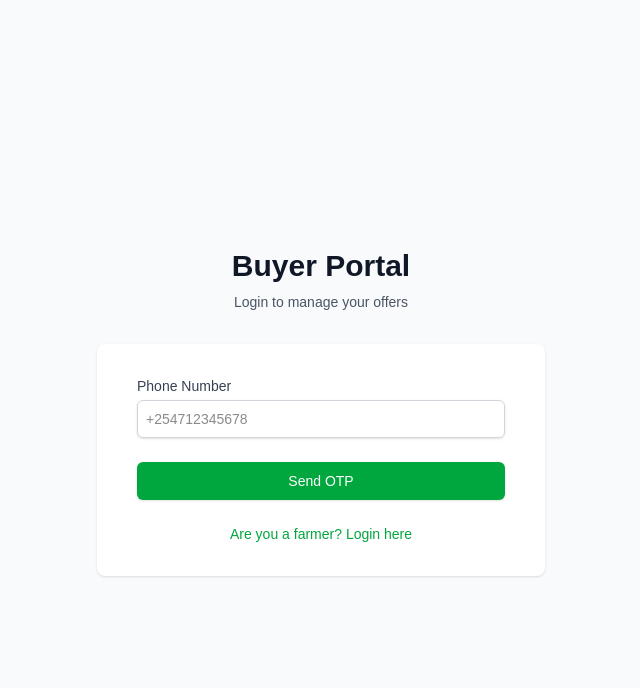
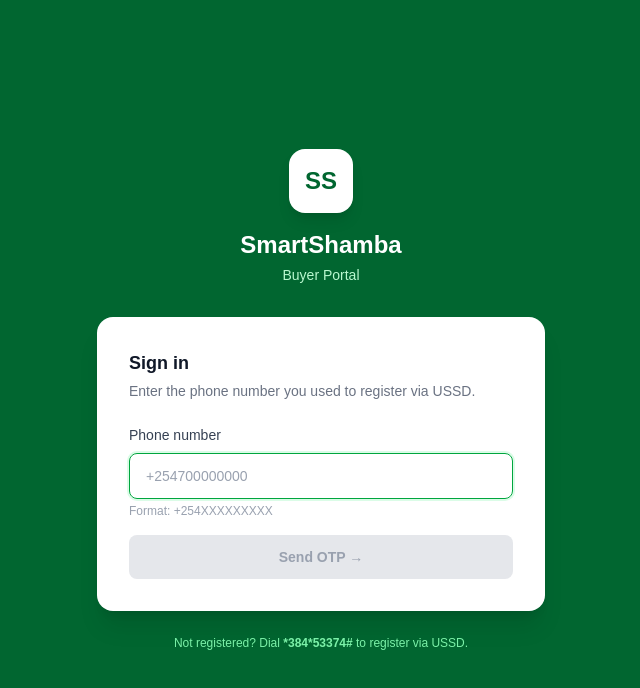
Before and after one commit to N3stah/smartshamba, a Next.js app: page /buyer/login in a window 1280 px wide. Shown: the top 688 px of the page, without its empty margins (319-959 px from the left). Built offline with nearby package versions, Linux system fonts and the light colour scheme.

Commit message:
UI: Match Buyer login page style to Farmer login page

```diff
--- a/app/buyer/login/page.tsx
+++ b/app/buyer/login/page.tsx
@@ -1,124 +1,173 @@
 'use client';
+import { useState, Suspense } from 'react';
+import { useRouter, useSearchParams } from 'next/navigation';
 
-import { useState } from 'react';
-import { useRouter } from 'next/navigation';
-import Link from 'next/link';
-import { Loader2 } from 'lucide-react';
+function LoginForm() {
+  const [phone, setPhone]         = useState('');
+  const [code, setCode]           = useState('');
+  const [step, setStep]           = useState<'phone' | 'code'>('phone');
+  const [loading, setLoading]     = useState(false);
+  const [error, setError]         = useState('');
+  const [message, setMessage]     = useState('');
+  const router                    = useRouter();
+  const searchParams              = useSearchParams();
+  const from                      = searchParams.get('from') ?? '/buyer/dashboard';
 
-export default function BuyerLogin() {
-  const [phone, setPhone] = useState('');
-  const [code, setCode] = useState('');
-  const [step, setStep] = useState(1);
-  const [loading, setLoading] = useState(false);
-  const [error, setError] = useState('');
-  const router = useRouter();
-
-  const handleRequest = async (e: React.FormEvent) => {
+  async function handleRequestOtp(e: React.FormEvent) {
     e.preventDefault();
     setLoading(true);
     setError('');
-    try {
-      const res = await fetch('/api/auth/otp/request', {
+    setMessage('');
+
+    const res  = await fetch('/api/auth/otp/request', {
       method: 'POST',
       headers: { 'Content-Type': 'application/json' },
       body: JSON.stringify({ phone, role: 'BUYER' }),
     });
     const data = await res.json();
-      if (!res.ok) throw new Error(data.error || 'Failed to send OTP');
-      setStep(2);
-    } catch (err) {
-      const e = err as Error;
-      setError(e.message);
-    } finally {
+
+    if (!res.ok) {
+      setError(data.error ?? 'Failed to send OTP');
+      setLoading(false);
+      return;
+    }
+
+    setMessage('OTP sent to your phone. Enter the 6-digit code below.');
+    setStep('code');
     setLoading(false);
   }
-  };
 
-  const handleVerify = async (e: React.FormEvent) => {
+  async function handleVerifyOtp(e: React.FormEvent) {
     e.preventDefault();
     setLoading(true);
     setError('');
-    try {
-      const res = await fetch('/api/auth/otp/verify', {
+
+    const res  = await fetch('/api/auth/otp/verify', {
       method: 'POST',
       headers: { 'Content-Type': 'application/json' },
       body: JSON.stringify({ phone, code, role: 'BUYER' }),
     });
     const data = await res.json();
-      if (!res.ok) throw new Error(data.error || 'Invalid code');
-      router.push('/buyer/dashboard');
-    } catch (err) {
-      const e = err as Error;
-      setError(e.message);
-    } finally {
+
+    if (!res.ok) {
+      setError(data.error ?? 'Invalid code');
       setLoading(false);
+      return;
     }
-  };
+
+    router.push(from);
+    router.refresh();
+  }
 
   return (
-    <div className="min-h-screen bg-gray-50 flex flex-col justify-center py-12 sm:px-6 lg:px-8">
-      <div className="sm:mx-auto sm:w-full sm:max-w-md">
-        <h2 className="mt-6 text-center text-3xl font-extrabold text-gray-900">Buyer Portal</h2>
-        <p className="mt-2 text-center text-sm text-gray-600">
-          {step === 1 ? 'Login to manage your offers' : 'Enter the code sent to your phone'}
-        </p>
+    <div className="min-h-screen bg-green-800 flex items-center justify-center p-4">
+      <div className="w-full max-w-md">
+        {/* Logo */}
+        <div className="text-center mb-8">
+          <div className="w-16 h-16 bg-white rounded-2xl flex items-center justify-center mx-auto mb-4 shadow-lg">
+            <span className="text-green-800 font-bold text-2xl">SS</span>
+          </div>
+          <h1 className="text-2xl font-bold text-white">SmartShamba</h1>
+          <p className="text-green-200 mt-1 text-sm">Buyer Portal</p>
         </div>
 
-      <div className="mt-8 sm:mx-auto sm:w-full sm:max-w-md">
-        <div className="bg-white py-8 px-4 shadow sm:rounded-lg sm:px-10">
-          {error && <div className="mb-4 text-red-500 text-sm text-center">{error}</div>}
-
-          {step === 1 ? (
-            <form onSubmit={handleRequest} className="space-y-6">
+        <div className="bg-white rounded-2xl shadow-xl p-8">
+          {step === 'phone' ? (
+            <>
+              <h2 className="text-lg font-bold text-gray-900 mb-1">Sign in</h2>
+              <p className="text-gray-500 text-sm mb-6">
+                Enter the phone number you used to register via USSD.
+              </p>
+              <form onSubmit={handleRequestOtp} className="space-y-4">
                 <div>
-                <label className="block text-sm font-medium text-gray-700">Phone Number</label>
+                  <label className="block text-sm font-medium text-gray-700 mb-2">
+                    Phone number
+                  </label>
                   <input
                     type="tel"
-                  required
                     value={phone}
                     onChange={(e) => setPhone(e.target.value)}
-                  placeholder="+254712345678"
-                  className="mt-1 block w-full rounded-md border-gray-300 shadow-sm focus:border-green-500 focus:ring-green-500 sm:text-sm p-2 border"
+                    placeholder="+254700000000"
+                    required
+                    autoFocus
+                    className="w-full border border-gray-300 rounded-lg px-4 py-3 text-gray-900 placeholder-gray-400 focus:outline-none focus:border-green-600 focus:ring-2 focus:ring-green-100 text-sm"
+                  />
+                  <p className="text-xs text-gray-400 mt-1">Format: +254XXXXXXXXX</p>
+                </div>
+                {error && (
+                  <div className="bg-red-50 border border-red-200 rounded-lg px-4 py-3 text-red-700 text-sm">
+                    {error}
+                  </div>
+                )}
+                <button
+                  type="submit"
+                  disabled={loading || !phone}
+                  className="w-full bg-green-700 hover:bg-green-600 disabled:bg-gray-200 disabled:text-gray-400 text-white font-semibold py-3 rounded-lg transition-colors text-sm"
+                >
+                  {loading ? 'Sending OTP...' : 'Send OTP →'}
+                </button>
+              </form>
+            </>
+          ) : (
+            <>
+              <h2 className="text-lg font-bold text-gray-900 mb-1">Enter OTP</h2>
+              {message && (
+                <div className="bg-green-50 border border-green-200 rounded-lg px-4 py-3 text-green-700 text-sm mb-4">
+                  {message}
+                </div>
+              )}
+              <form onSubmit={handleVerifyOtp} className="space-y-4">
+                <div>
+                  <label className="block text-sm font-medium text-gray-700 mb-2">
+                    6-digit code
+                  </label>
+                  <input
+                    type="text"
+                    value={code}
+                    onChange={(e) => setCode(e.target.value.replace(/\D/g, '').slice(0, 6))}
+                    placeholder="123456"
+                    required
+                    autoFocus
+                    maxLength={6}
+                    className="w-full border border-gray-300 rounded-lg px-4 py-3 text-gray-900 placeholder-gray-400 focus:outline-none focus:border-green-600 focus:ring-2 focus:ring-green-100 text-sm font-mono text-center text-xl tracking-widest"
                   />
                 </div>
+                {error && (
+                  <div className="bg-red-50 border border-red-200 rounded-lg px-4 py-3 text-red-700 text-sm">
+                    {error}
+                  </div>
+                )}
                 <button
                   type="submit"
-                disabled={loading}
-                className="w-full flex justify-center py-2 px-4 border border-transparent rounded-md shadow-sm text-sm font-medium text-white bg-green-600 hover:bg-green-700 focus:outline-none focus:ring-2 focus:ring-offset-2 focus:ring-green-500 disabled:opacity-50"
+                  disabled={loading || code.length !== 6}
+                  className="w-full bg-green-700 hover:bg-green-600 disabled:bg-gray-200 disabled:text-gray-400 text-white font-semibold py-3 rounded-lg transition-colors text-sm"
                 >
-                {loading ? <Loader2 className="animate-spin h-5 w-5" /> : 'Send OTP'}
+                  {loading ? 'Verifying...' : 'Sign in →'}
+                </button>
+                <button
+                  type="button"
+                  onClick={() => { setStep('phone'); setCode(''); setError(''); setMessage(''); }}
+                  className="w-full text-gray-500 hover:text-gray-700 text-sm py-2"
+                >
+                  ← Use a different number
                 </button>
               </form>
-          ) : (
-            <form onSubmit={handleVerify} className="space-y-6">
-              <div>
-                <label className="block text-sm font-medium text-gray-700">OTP Code</label>
-                <input
-                  type="text"
-                  required
-                  value={code}
-                  onChange={(e) => setCode(e.target.value)}
-                  placeholder="123456"
-                  className="mt-1 block w-full rounded-md border-gray-300 shadow-sm focus:border-green-500 focus:ring-green-500 sm:text-sm p-2 border"
-                />
+            </>
+          )}
         </div>
-              <button
-                type="submit"
-                disabled={loading}
-                className="w-full flex justify-center py-2 px-4 border border-transparent rounded-md shadow-sm text-sm font-medium text-white bg-green-600 hover:bg-green-700 focus:outline-none focus:ring-2 focus:ring-offset-2 focus:ring-green-500 disabled:opacity-50"
-              >
-                {loading ? <Loader2 className="animate-spin h-5 w-5" /> : 'Verify & Login'}
-              </button>
-            </form>
-          )}
 
-          <div className="mt-6 text-center text-sm">
-            <Link href="/dashboard/login" className="text-green-600 hover:underline">
-              Are you a farmer? Login here
-            </Link>
-          </div>
-        </div>
+        <p className="text-center text-xs text-green-300 mt-6">
+          Not registered? Dial <span className="font-mono font-bold">*384*53374#</span> to register via USSD.
+        </p>
       </div>
     </div>
   );
 }
+
+export default function BuyerLoginPage() {
+  return (
+    <Suspense>
+      <LoginForm />
+    </Suspense>
+  );
+}
```
Lines whose indentation alone changed are shown as unchanged.
